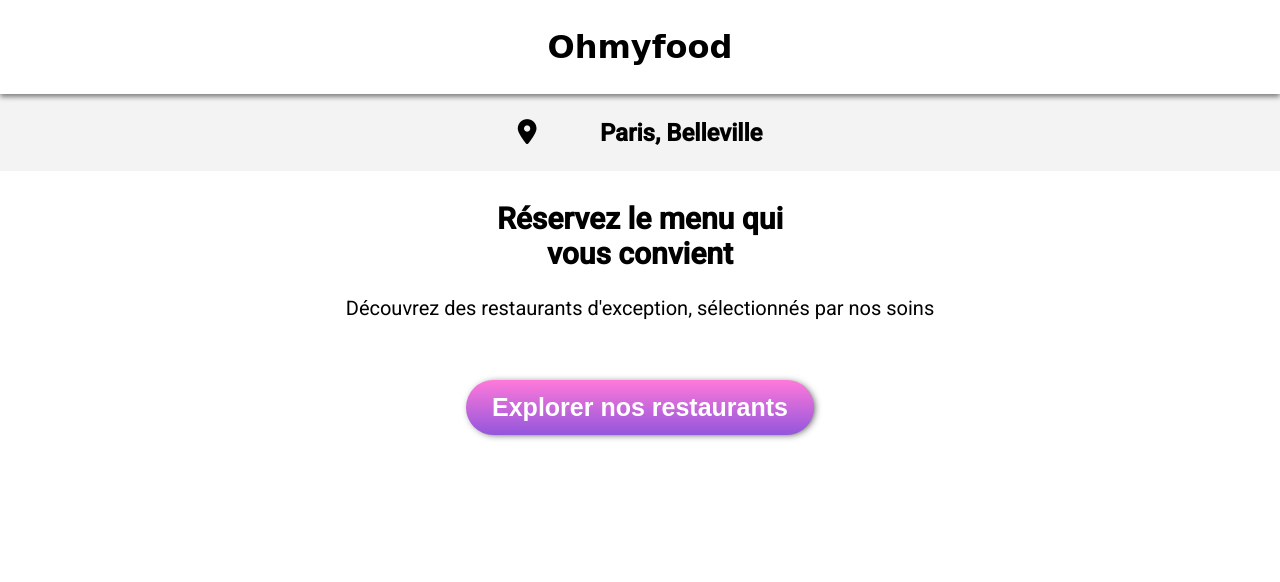
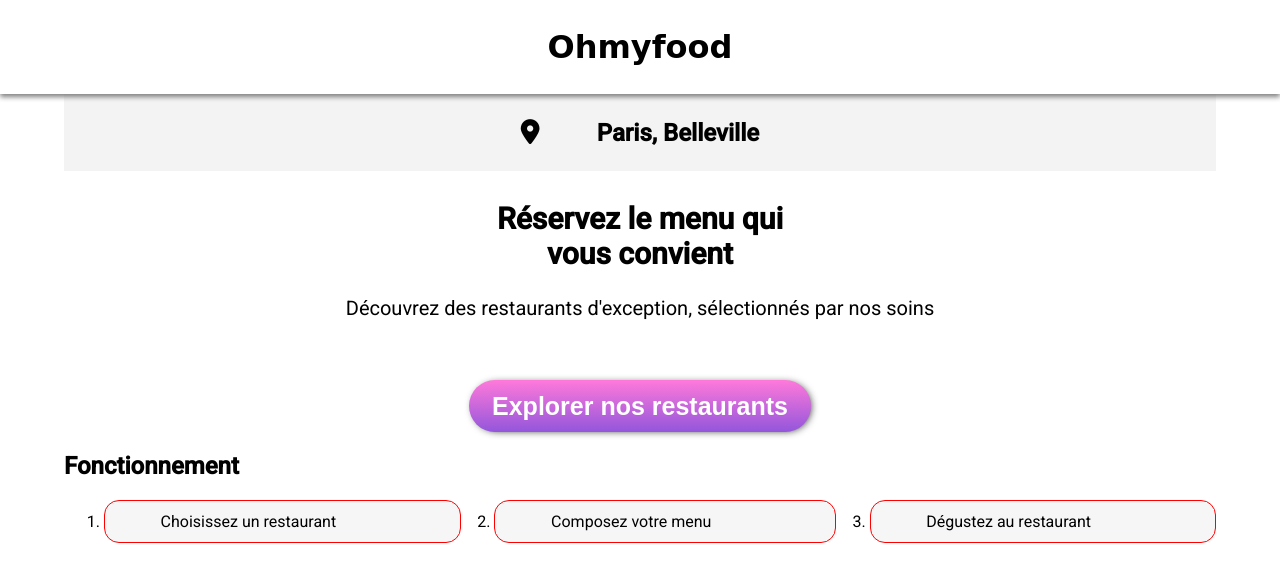
Before and after one commit to MitchDom/MichelDominiak_3_31012022, a website: page index.html in a window 1280 px wide. Drawn offline with Linux system fonts and the light colour scheme; a web font is replaced by a local one.

Commit message:
création tuto

```diff
--- a/index.html
+++ b/index.html
@@ -30,6 +30,14 @@
             </div>
         </section>
 
+        <section class="tuto">
+            <h2>Fonctionnement</h2>
+            <ol>
+                <li>Choisissez un restaurant</li>
+                <li>Composez votre menu</li>
+                <li>Dégustez au restaurant</li>
+            </ol>
+        </section>
 
     </main>
 
--- a/package.json
+++ b/package.json
@@ -5,8 +5,7 @@
   "main": "index.js",
   "scripts": {
     "test": "echo \"Error: no test specified\" && exit 1",
-    "sass": "sass --watch ./sass/main.scss:./public/css/style.css"
-
+    "sass": "sass --watch style.scss style.css"
   },
   "author": "MitchDom",
 
--- /dev/null
+++ b/sass/base.scss
@@ -0,0 +1,17 @@
+@import url('https://fonts.googleapis.com/css2?family=Shrikhand&display=swap');
+@import url('https://fonts.googleapis.com/css2?family=Roboto:wght@100;300;400;500&display=swap');
+
+*,
+::before,
+::after {
+    box-sizing: border-box;
+}
+
+body{
+    margin: 0px;
+    font-family: "Roboto", sans-serif;
+}
+
+main {
+    padding: 0 5%;
+}
--- /dev/null
+++ b/sass/layout/city.scss
@@ -0,0 +1,12 @@
+.city{
+    display: flex;
+    align-items: center;
+    justify-content: center;
+    gap: 5%;
+    background-color: #F3F3F3;
+    text-align: center;
+    padding: 5px;
+    & i{
+        font-size: 25px;
+    }
+}
--- /dev/null
+++ b/sass/layout/explorer.scss
@@ -0,0 +1,27 @@
+
+.explorer{
+    text-align: center;
+    & h2{
+        margin-top: 30px;
+        font-size: 30px;
+    }
+    & p{
+        font-size: 20px;
+    }
+    & button{
+        color: white;
+        font-weight: bold;
+        font-size: 25px;
+        padding: 1% 2%;
+        border: none;
+        background-image: linear-gradient(to top, #9356DC, #FF79DA);
+        border-radius: 50px;
+        transition: transform 200ms;
+        margin-top: 40px;
+        box-shadow: 2px 1px 8px -3px #000000;
+    }
+    & button:hover{
+        transform: scale(1.02);
+        opacity: 0.9;
+    }
+}
--- /dev/null
+++ b/sass/layout/header.scss
@@ -0,0 +1,8 @@
+header {
+    font-family: 'Shrikhand', cursive;
+    text-align: center;
+    box-shadow: 0px 3px 5px Grey;
+    padding: 0.5%;
+    margin: 0;
+    position: relative;
+}
--- /dev/null
+++ b/sass/layout/tuto.scss
@@ -0,0 +1,17 @@
+.tuto {
+    & ol {
+        display: flex;
+        flex-wrap: wrap;
+        gap: 3%;
+        @media (max-width: 900px) {
+        flex-direction : column;
+        }
+    }
+        & li {
+        background-color: #F6F6F6;
+        padding: 1% 5%;
+        border : 1px solid red;
+        flex-grow: 1;
+        border-radius: 15px;
+    }
+}
--- /dev/null
+++ b/style.scss
@@ -0,0 +1,5 @@
+@import "./sass/base.scss";
+@import "./sass/layout/header.scss";
+@import "./sass/layout/city.scss";
+@import "./sass/layout/explorer.scss";
+@import "./sass/layout/tuto.scss";
```
Also changed, not shown: public/css/style.css (deleted), style.css, 2 other files.
